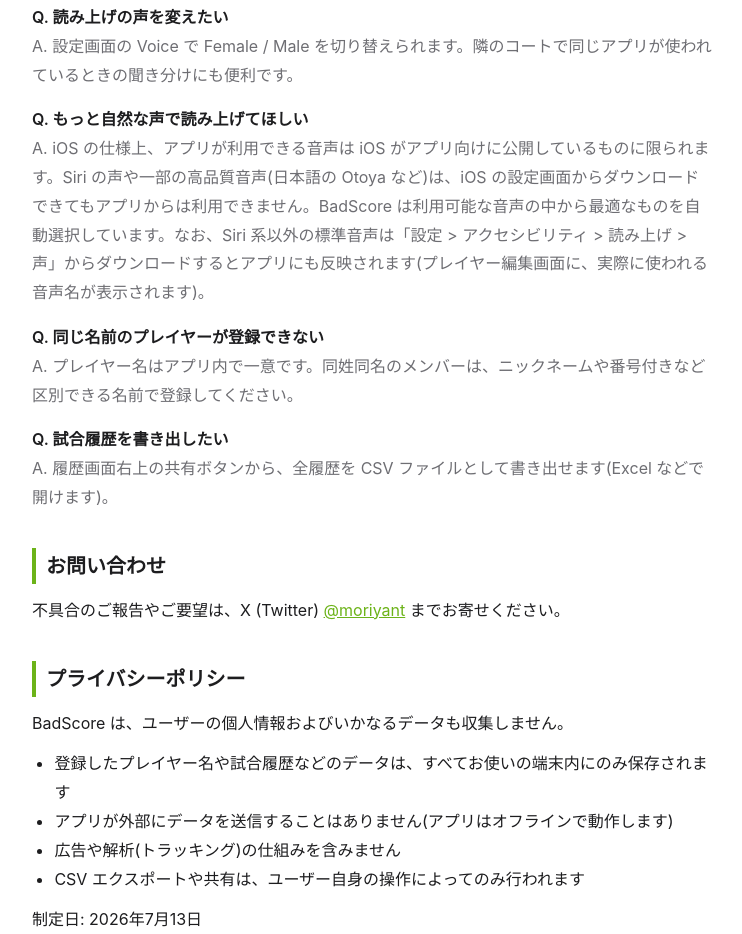
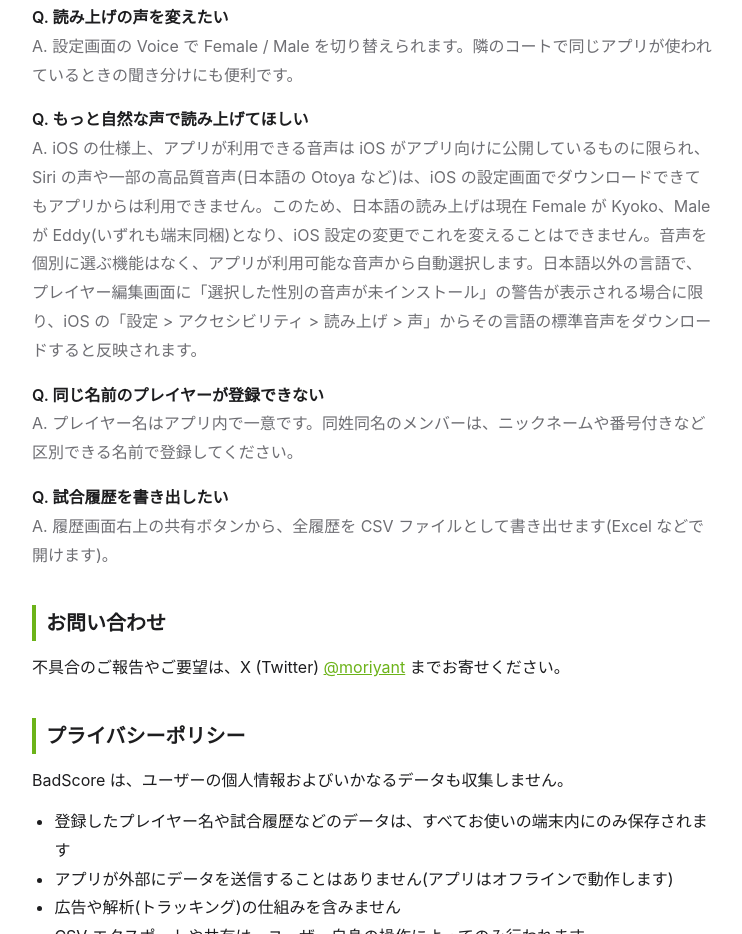
Before and after one commit to moriyatakasi/badscore-support, a plain HTML site: page index.html in a window 1280 px wide. Shown: the part 1226-2160 px from the top of the page, without its empty margins (268-1010 px from the left). Drawn offline with Linux system fonts and the light colour scheme.

Commit message:
ボイスFAQ: 日本語はKyoko/Eddy固定でiOS設定では変更不可であることを明記

```diff
--- a/index.html
+++ b/index.html
@@ -87,7 +87,7 @@
   <dd>A. 設定画面の Voice で Female / Male を切り替えられます。隣のコートで同じアプリが使われているときの聞き分けにも便利です。</dd>
 
   <dt>Q. もっと自然な声で読み上げてほしい</dt>
-  <dd>A. iOS の仕様上、アプリが利用できる音声は iOS がアプリ向けに公開しているものに限られます。Siri の声や一部の高品質音声(日本語の Otoya など)は、iOS の設定画面からダウンロードできてもアプリからは利用できません。BadScore は利用可能な音声の中から最適なものを自動選択しています。なお、Siri 系以外の標準音声は「設定 &gt; アクセシビリティ &gt; 読み上げ &gt; 声」からダウンロードするとアプリにも反映されます(プレイヤー編集画面に、実際に使われる音声名が表示されます)。</dd>
+  <dd>A. iOS の仕様上、アプリが利用できる音声は iOS がアプリ向けに公開しているものに限られ、Siri の声や一部の高品質音声(日本語の Otoya など)は、iOS の設定画面でダウンロードできてもアプリからは利用できません。このため、日本語の読み上げは現在 Female が Kyoko、Male が Eddy(いずれも端末同梱)となり、iOS 設定の変更でこれを変えることはできません。音声を個別に選ぶ機能はなく、アプリが利用可能な音声から自動選択します。日本語以外の言語で、プレイヤー編集画面に「選択した性別の音声が未インストール」の警告が表示される場合に限り、iOS の「設定 &gt; アクセシビリティ &gt; 読み上げ &gt; 声」からその言語の標準音声をダウンロードすると反映されます。</dd>
 
   <dt>Q. 同じ名前のプレイヤーが登録できない</dt>
   <dd>A. プレイヤー名はアプリ内で一意です。同姓同名のメンバーは、ニックネームや番号付きなど区別できる名前で登録してください。</dd>
```
